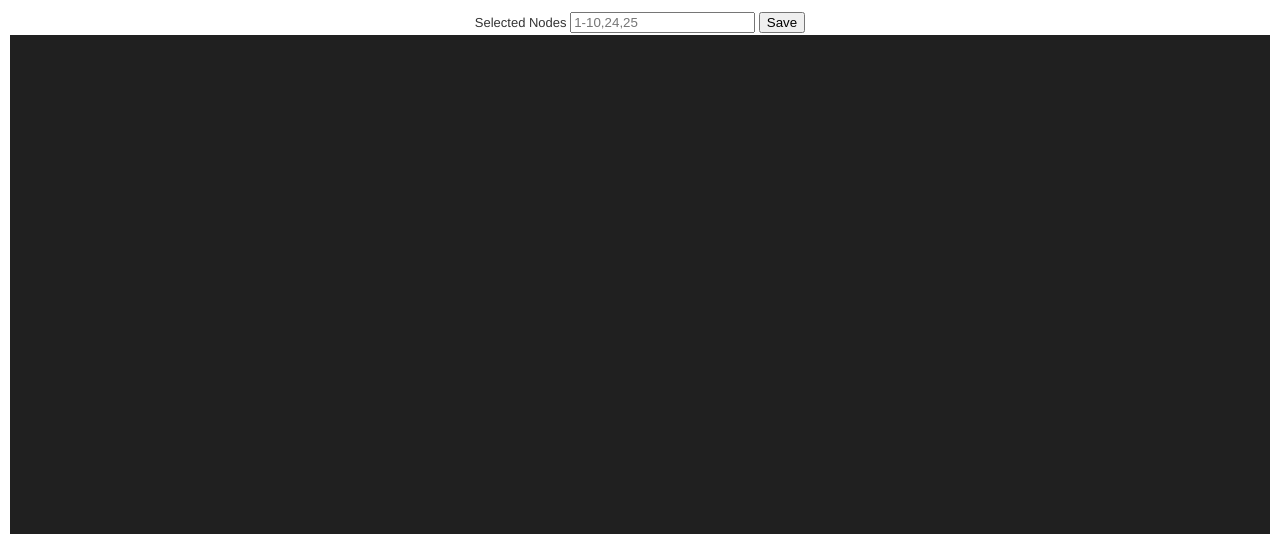
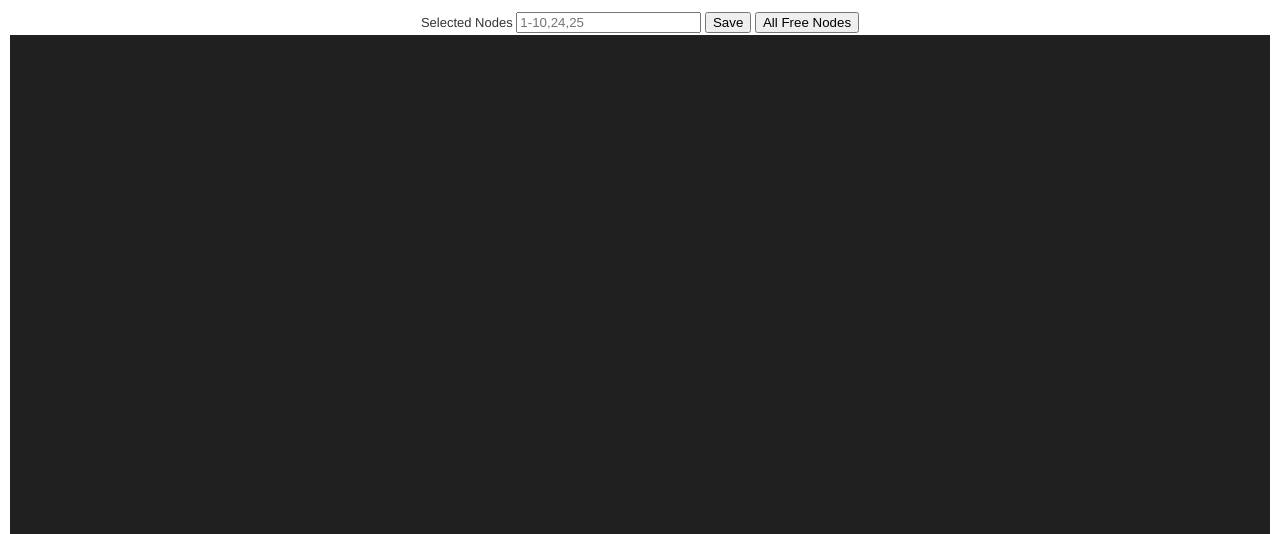
Before and after one commit to iot-lab/testbed-webportal, a PHP site: page /rest/maps.php?site=1 in a window 1280 px wide. Shown: the top 534 px of the page. Run offline with PHP 8.4, Linux system fonts and the light colour scheme.

Commit message:
WebPortal: select all free nodes button on sites maps (thx Erkan)

```diff
--- a/maps.php
+++ b/maps.php
@@ -34,6 +34,7 @@ body {
             <div id='selectionbox' style="text-align:center;padding:2px">
             Selected Nodes <input type="text" placeholder="1-10,24,25" class="input-medium" id='nodebox'/>
             <button class="btn" id="btnSave" onClick="save()" value="Save"/>Save</button>
+            <button class="btn" id="btnAllFree" onClick="allFree()" value="Save"/>All Free Nodes</button>
             </div>
 
             <div ID='div3d' style=" height:500px;background-color:#202020;z-index:-1" oncontextmenu="return false;"></div>
@@ -47,6 +48,8 @@ body {
 <script type="text/javascript">
 
     var site = <?php echo '"'.$site.'"' ?>;
+
+    var all_nodes;
 
     $(document).ready(function(){
        loadResources();
@@ -72,6 +75,8 @@ body {
             contentType: "application/json; charset=utf-8",
             data: "",
             success:function(data){
+
+                all_nodes = data;
 
                 for(i=0; i<data.items.length; i++) {
                     var n = [];
@@ -100,6 +105,22 @@ body {
         });
     }
 
+    function allFree() {
+       var free_list = "";
+       for(i=0; i<all_nodes.items.length; i++) {
+           var n = [];
+
+           if(all_nodes.items[i].site == site && all_nodes.items[i].state == "Alive") {
+
+               var nn = all_nodes.items[i].network_address;
+               var node_id = nn.substring(4,nn.indexOf("."));
+
+               free_list += node_id + ",";
+             }
+       }
+       $("#nodebox").val(free_list);
+    }
+
     <?php if (isset($_SESSION['basic_value'])) { ?>
 
         $.ajaxSetup({
```
